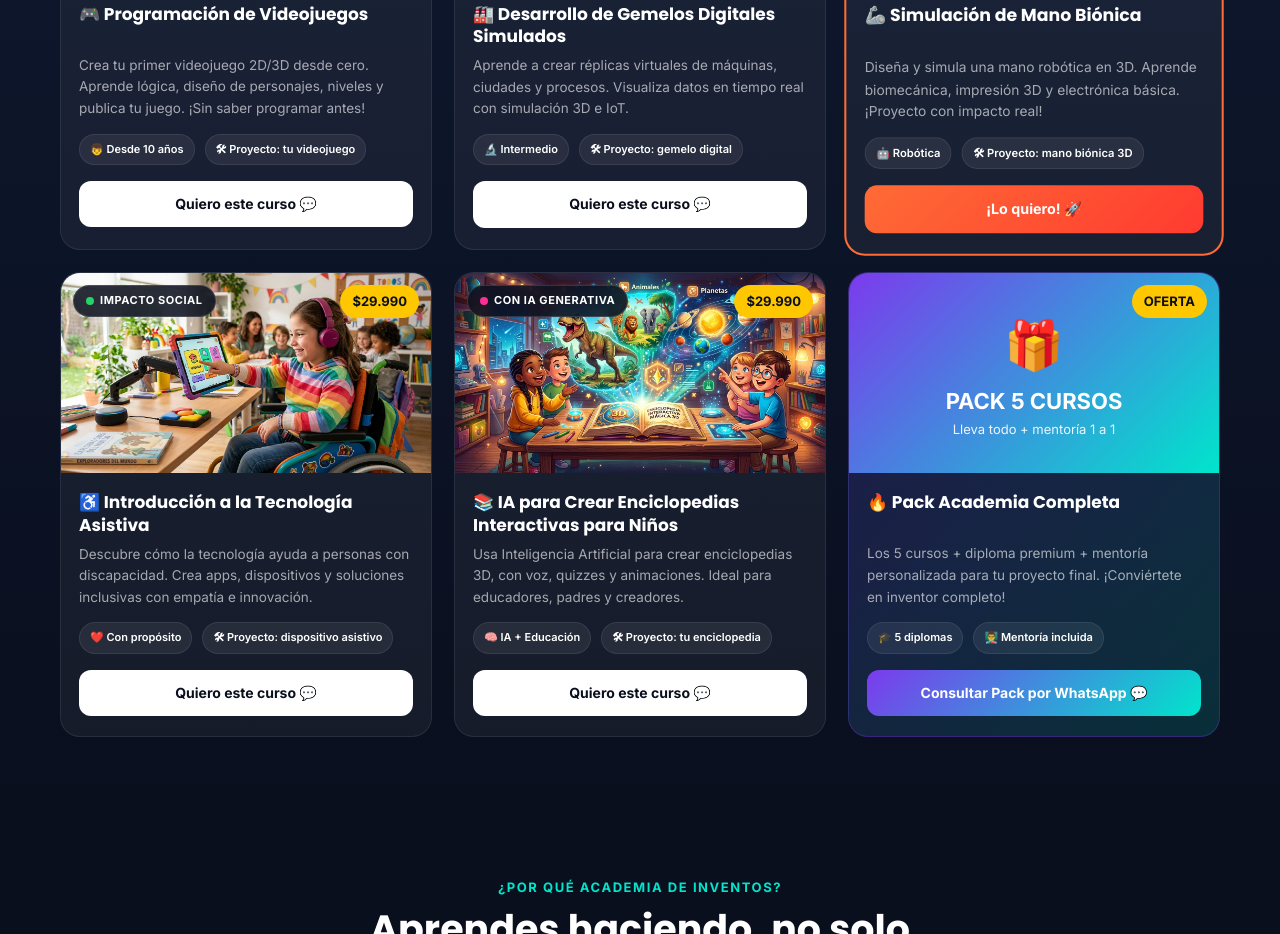
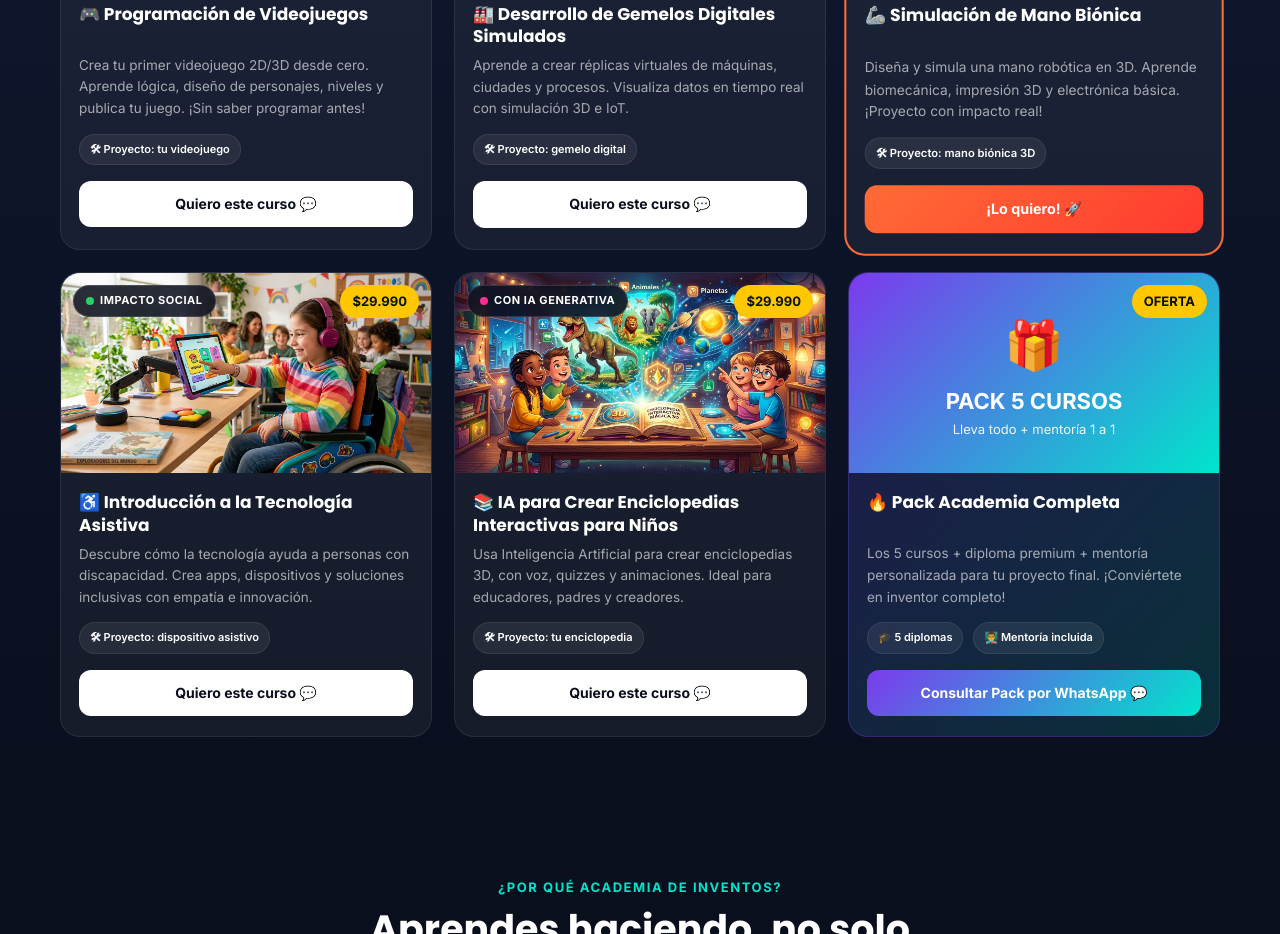
Before and after one commit to academiadeinventos-ui/academia-de-inventos, a plain HTML site: page index.html in a window 1280 px wide. Shown: the part 1367-2301 px from the top of the page. Drawn offline with Linux system fonts and the light colour scheme.

Commit message:
🧹 Elimina edades y niveles, deja solo proyecto

```diff
--- a/index.html
+++ b/index.html
@@ -201,7 +201,6 @@ footer{background:#060A14;border-top:1px solid rgba(255,255,255,0.08);padding:40
           <h3>🎮 Programación de Videojuegos</h3>
           <p>Crea tu primer videojuego 2D/3D desde cero. Aprende lógica, diseño de personajes, niveles y publica tu juego. ¡Sin saber programar antes!</p>
           <div class="card-meta">
-            <span class="meta-pill">👦 Desde 10 años</span>
             <span class="meta-pill">🛠 Proyecto: tu videojuego</span>
           </div>
           <a class="card-btn" href="https://wa.me/56951327157?text=Hola%20me%20interesa%20el%20curso%20de%20PROGRAMACI%C3%93N%20DE%20VIDEOJUEGOS%20por%20$29.990%20-%20Academia%20de%20Inventos" target="_blank">Quiero este curso 💬</a>
@@ -218,7 +217,6 @@ footer{background:#060A14;border-top:1px solid rgba(255,255,255,0.08);padding:40
           <h3>🏭 Desarrollo de Gemelos Digitales Simulados</h3>
           <p>Aprende a crear réplicas virtuales de máquinas, ciudades y procesos. Visualiza datos en tiempo real con simulación 3D e IoT.</p>
           <div class="card-meta">
-            <span class="meta-pill">🔬 Intermedio</span>
             <span class="meta-pill">🛠 Proyecto: gemelo digital</span>
           </div>
           <a class="card-btn" href="https://wa.me/56951327157?text=Hola%20me%20interesa%20el%20curso%20de%20GEMELOS%20DIGITALES%20por%20$29.990%20-%20Academia%20de%20Inventos" target="_blank">Quiero este curso 💬</a>
@@ -235,7 +233,6 @@ footer{background:#060A14;border-top:1px solid rgba(255,255,255,0.08);padding:40
           <h3>🦾 Simulación de Mano Biónica</h3>
           <p>Diseña y simula una mano robótica en 3D. Aprende biomecánica, impresión 3D y electrónica básica. ¡Proyecto con impacto real!</p>
           <div class="card-meta">
-            <span class="meta-pill">🤖 Robótica</span>
             <span class="meta-pill">🛠 Proyecto: mano biónica 3D</span>
           </div>
           <a class="card-btn" style="background:linear-gradient(135deg,var(--orange),#FF3B30);color:#fff" href="https://wa.me/56951327157?text=Hola%20me%20interesa%20el%20curso%20de%20MANO%20BI%C3%93NICA%20por%20$29.990%20-%20Academia%20de%20Inventos" target="_blank">¡Lo quiero! 🚀</a>
@@ -252,7 +249,6 @@ footer{background:#060A14;border-top:1px solid rgba(255,255,255,0.08);padding:40
           <h3>♿ Introducción a la Tecnología Asistiva</h3>
           <p>Descubre cómo la tecnología ayuda a personas con discapacidad. Crea apps, dispositivos y soluciones inclusivas con empatía e innovación.</p>
           <div class="card-meta">
-            <span class="meta-pill">❤️ Con propósito</span>
             <span class="meta-pill">🛠 Proyecto: dispositivo asistivo</span>
           </div>
           <a class="card-btn" href="https://wa.me/56951327157?text=Hola%20me%20interesa%20el%20curso%20de%20TECNOLOG%C3%8DA%20ASISTIVA%20por%20$29.990%20-%20Academia%20de%20Inventos" target="_blank">Quiero este curso 💬</a>
@@ -269,7 +265,6 @@ footer{background:#060A14;border-top:1px solid rgba(255,255,255,0.08);padding:40
           <h3>📚 IA para Crear Enciclopedias Interactivas para Niños</h3>
           <p>Usa Inteligencia Artificial para crear enciclopedias 3D, con voz, quizzes y animaciones. Ideal para educadores, padres y creadores.</p>
           <div class="card-meta">
-            <span class="meta-pill">🧠 IA + Educación</span>
             <span class="meta-pill">🛠 Proyecto: tu enciclopedia</span>
           </div>
           <a class="card-btn" href="https://wa.me/56951327157?text=Hola%20me%20interesa%20el%20curso%20de%20IA%20PARA%20ENCICLOPEDIAS%20por%20$29.990%20-%20Academia%20de%20Inventos" target="_blank">Quiero este curso 💬</a>
```
